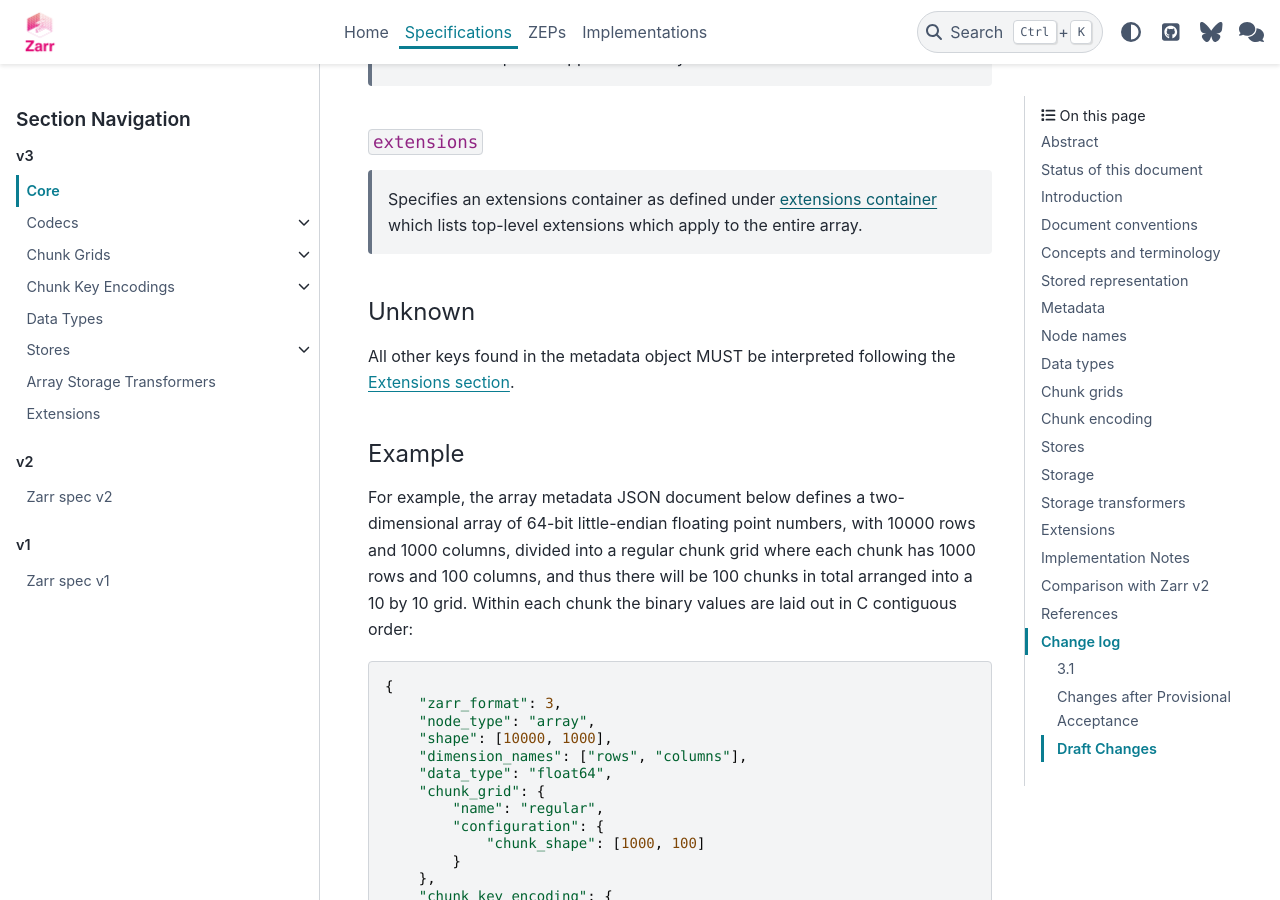
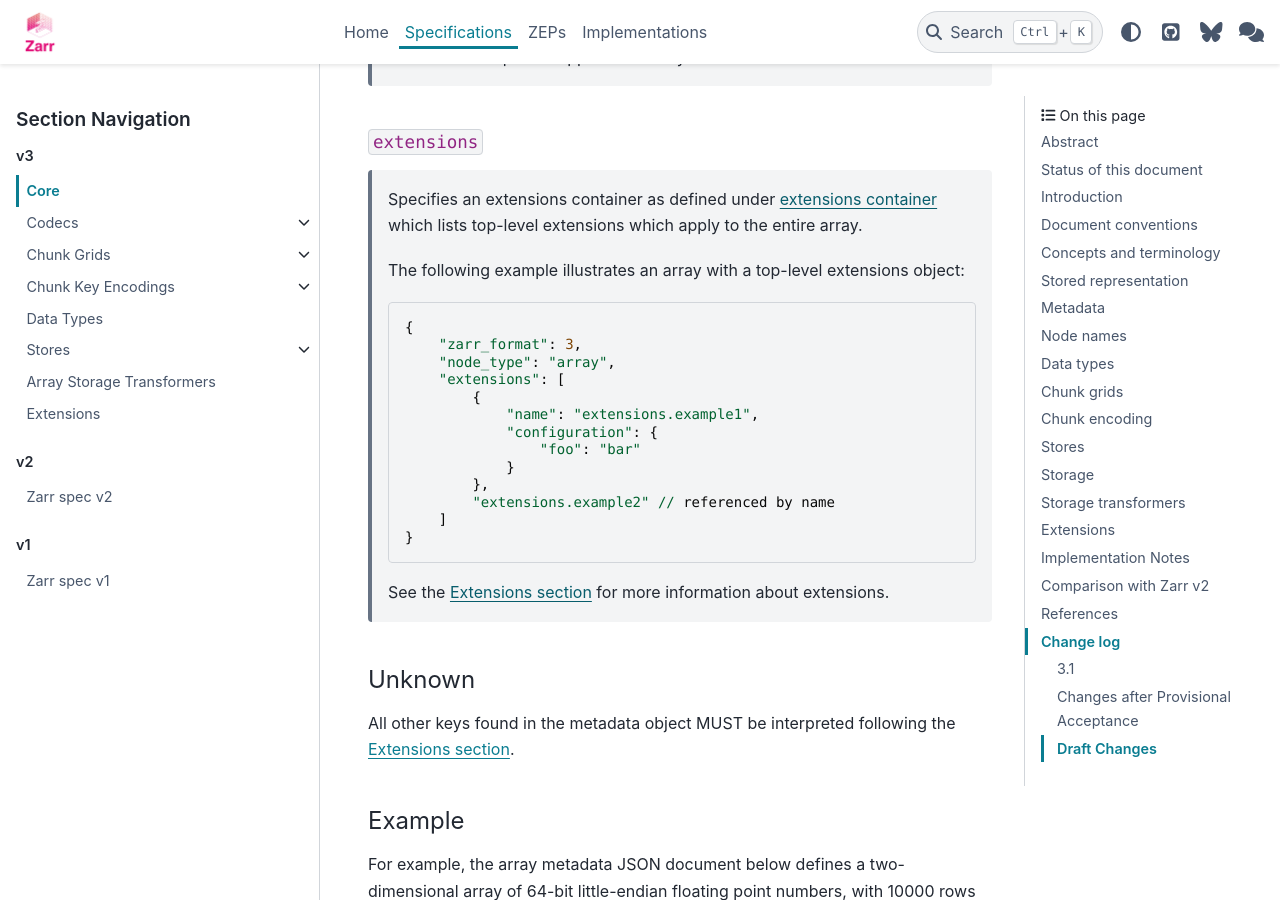
Before and after one commit to zarr-developers/zarr-specs, a Sphinx documentation site: the page built from docs/v3/core/index.rst, in a window 1280 px wide and 900 px high, scrolled down 14127 px. Built offline with Sphinx 7.4.7 and the PyData theme 0.15.4, drawn with Linux system fonts in a browser that asks for light colours; some of the changed text lies outside the part shown.

Commit message:
Simplify examples under metadata sections

```diff
--- a/docs/v3/core/index.rst
+++ b/docs/v3/core/index.rst
@@ -646,6 +646,26 @@ The following members are optional:
     Specifies an extensions container as defined under
     :ref:`extensions container<extensions_container>` which lists
     top-level extensions which apply to the entire array.
+
+    The following example illustrates an array with a top-level extensions
+    object::
+
+        {
+            "zarr_format": 3,
+            "node_type": "array",
+            "extensions": [
+                {
+                    "name": "extensions.example1",
+                    "configuration": {
+                        "foo": "bar"
+                    }
+                },
+                "extensions.example2" // referenced by name
+            ]
+        }
+
+    See the :ref:`Extensions section <extensions_section>` for
+    more information about extensions.
 
 .. _array-metadata-extensions:
 
@@ -731,27 +751,6 @@ above, but using a (currently made up) extension data type::
         "fill_value": null,
     }
 
-The following example illustrates an array with a top-level extensions
-object::
-
-    {
-        "zarr_format": 3,
-        "node_type": "array",
-        ...TBD...
-        "extensions": {
-            "must_understand": True,
-            "content": [
-                {
-                    "name": "extensions.example",
-                    "configuration": {
-                        "version": 1.0,
-                        "foo": "bar"
-                    }
-                }
-            ]
-        }
-    }
-
 .. note::
 
    Comparison with Zarr spec v2:
@@ -804,6 +803,26 @@ Optional keys:
     Specifies an extensions container as defined under
     :ref:`extensions container<extensions_container>` which lists
     top-level extensions which apply to the entire group.
+
+    The following example illustrates an array with a top-level extensions
+    object::
+
+        {
+            "zarr_format": 3,
+            "node_type": "group",
+            "extensions": [
+                {
+                    "name": "extensions.example1",
+                    "configuration": {
+                        "foo": "bar"
+                    }
+                },
+                "extensions.example2" // referenced by name
+            ]
+        }
+
+    See the :ref:`Extensions section <extensions_section>` for
+    more information about extensions.
 
 .. _group-metadata-extensions:
 
```
Also changed, not shown: other parts of docs/v3/core/index.rst (+0 -2 lines).
